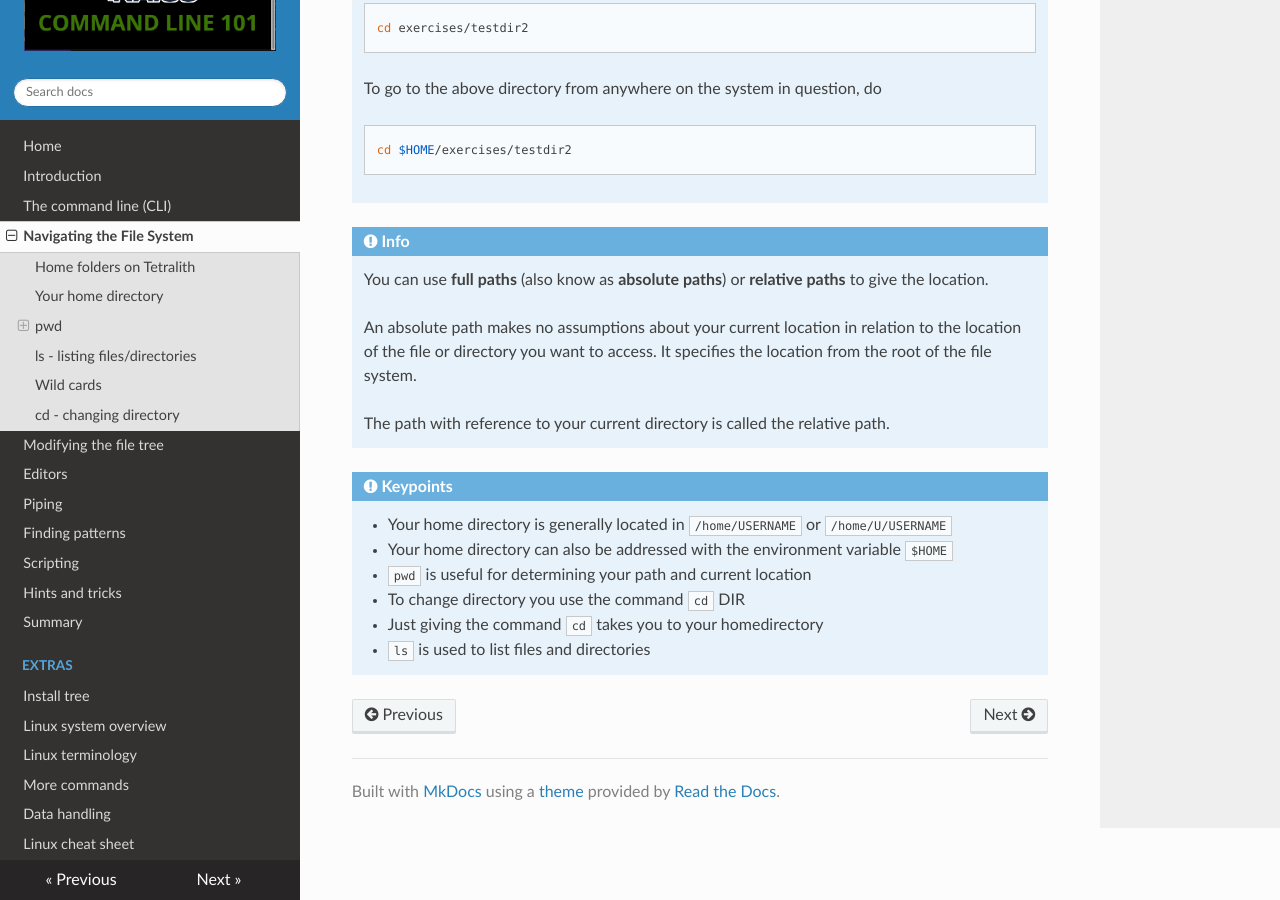
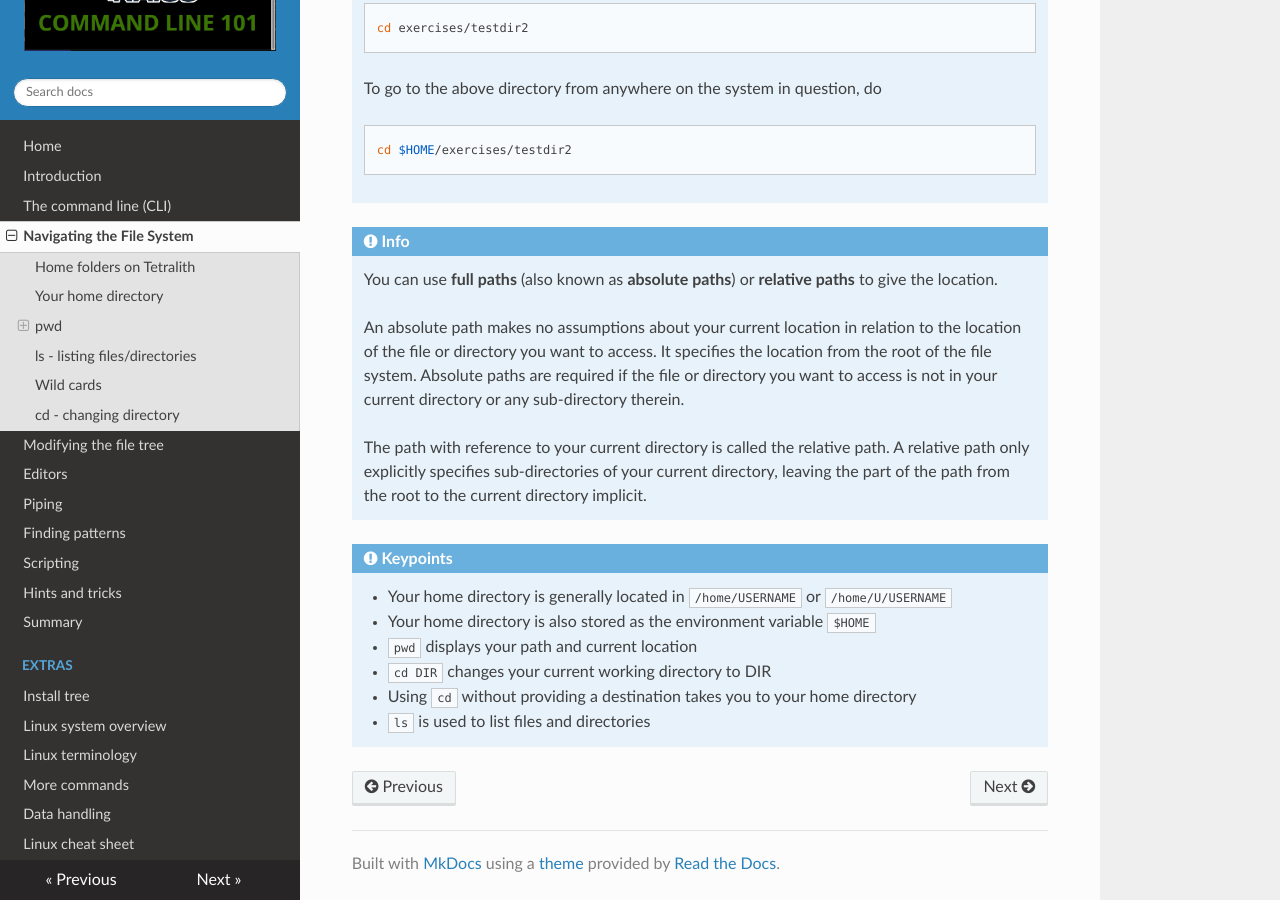
Before and after one commit to hpc2n/linux-command-line-101, an MkDocs documentation site: the page built from docs/filesystem.md, in a window 1280 px wide and 900 px high, scrolled down 9432 px. Built offline with MkDocs 1.6.1, drawn with Linux system fonts in a browser that asks for light colours; nearby versions of some CDN libraries; some of the changed text lies outside the part shown.

Commit message:
Update filesystem.md
Edited for grammar and clarity. Will have to address, "This section is going to be a high-level talk about the Linux filesystem concepts, not a low-level description of filesystem types" later

````diff
--- a/docs/filesystem.md
+++ b/docs/filesystem.md
@@ -256,13 +256,15 @@
 
 ## Wild cards
 
-Wild cards are useful 'stand-ins' for one or more character or number, that you can use for instance when finding patterns or when removing/listing all files of a certain type.
+Wild cards are useful "stand-ins" for one or more character or number, that you can use for instance when finding patterns or when removing/listing all files of a certain type.
 
 Wild cards are also called "glob" or "globbing" patterns.
 
 ??? Globs
 
-    Globs, also known as glob (or globbing) patterns are patterns that can expand a wildcard pattern into a list of pathnames that match the given pattern. On the early versions of Linux, the command interpreters relied on a program that expanded these characters into unquoted arguments to a command: ``/etc/glob`` .
+    Globs, also known as glob (or globbing) patterns are patterns that can expand a wildcard pattern into a list of pathnames that match the given pattern.
+
+    On the early versions of Linux, the command interpreters relied on a program that expanded these characters into unquoted arguments to a command: ``/etc/glob`` .
 
 <br>
 
@@ -277,14 +279,14 @@
 
 !!! Warning
 
-    You may need quotation marks as well around some wildcards.
+    You may need quotation marks around some wildcards as well.
 
 !!! tip "Try some of the commands below"
 
     Useful files for these examples are found in ``exercises/patterns``
 
 
-!!! Example "Some examples of use of wildcards"
+!!! Example "Some examples of the use of wildcards"
 
     ```bash
     myfile?.txt
@@ -333,9 +335,9 @@
 The command ``cd`` is used to change directory.
 
 - **cd**: Go to your home directory ($HOME)
-- **cd DIR**: Change directory to DIR
+- **cd DIR**: Change directory to DIR (whatever path you specify)
 - **cd ..**: Change directory to the parent directory of the current directory
-- **cd -**: go back to the previous directory
+- **cd -**: go back to the previous working directory
 
 !!! example
 
@@ -344,7 +346,7 @@
     ![folders of exercises directory structure](images/exercises-folders.png){: style="width: 500px;float: left"}
     <br><br style="clear: both;">
 
-    Remember, $HOME is an ``environment variable`` which gives a shortcut to your home directory.
+    Remember, ``$HOME`` is an *environment variable* which gives a shortcut to your home directory.
 
     **NOTE** if you are on Tetralith and placed the exercises under ``/proj/linux-intro/users/USERNAME`` then ``$HOME`` would be replaced by that path.
 
@@ -375,17 +377,17 @@
 
 !!! info
 
-    You can use **full paths** (also know as **absolute paths**) or **relative paths** to give the location.
+    You can use **full paths** (also known as **absolute paths**) or **relative paths** to give the location.
 
-    An absolute path makes no assumptions about your current location in relation to the location of the file or directory you want to access. It specifies the location from the root of the file system.
+    An absolute path makes no assumptions about your current location in relation to the location of the file or directory you want to access. It specifies the location from the root of the file system. Absolute paths are required if the file or directory you want to access is not in your current directory or any sub-directory therein.
 
-    The path with reference to your current directory is called the relative path.
+    The path with reference to your current directory is called the relative path. A relative path only explicitly specifies sub-directories of your current directory, leaving the part of the path from the root to the current directory implicit.
 
 !!! note "Keypoints"
 
     - Your home directory is generally located in ``/home/USERNAME`` or ``/home/U/USERNAME``
-    - Your home directory can also be addressed with the environment variable ``$HOME``
-    - ``pwd`` is useful for determining your path and current location
-    - To change directory you use the command ``cd`` DIR
-    - Just giving the command ``cd`` takes you to your homedirectory
+    - Your home directory is also stored as the environment variable ``$HOME``
+    - ``pwd`` displays your path and current location
+    - ``cd DIR`` changes your current working directory to DIR
+    - Using ``cd`` without providing a destination takes you to your home directory
     - ``ls`` is used to list files and directories
````
Also changed, not shown: other parts of docs/filesystem.md (+3 -3 lines).
